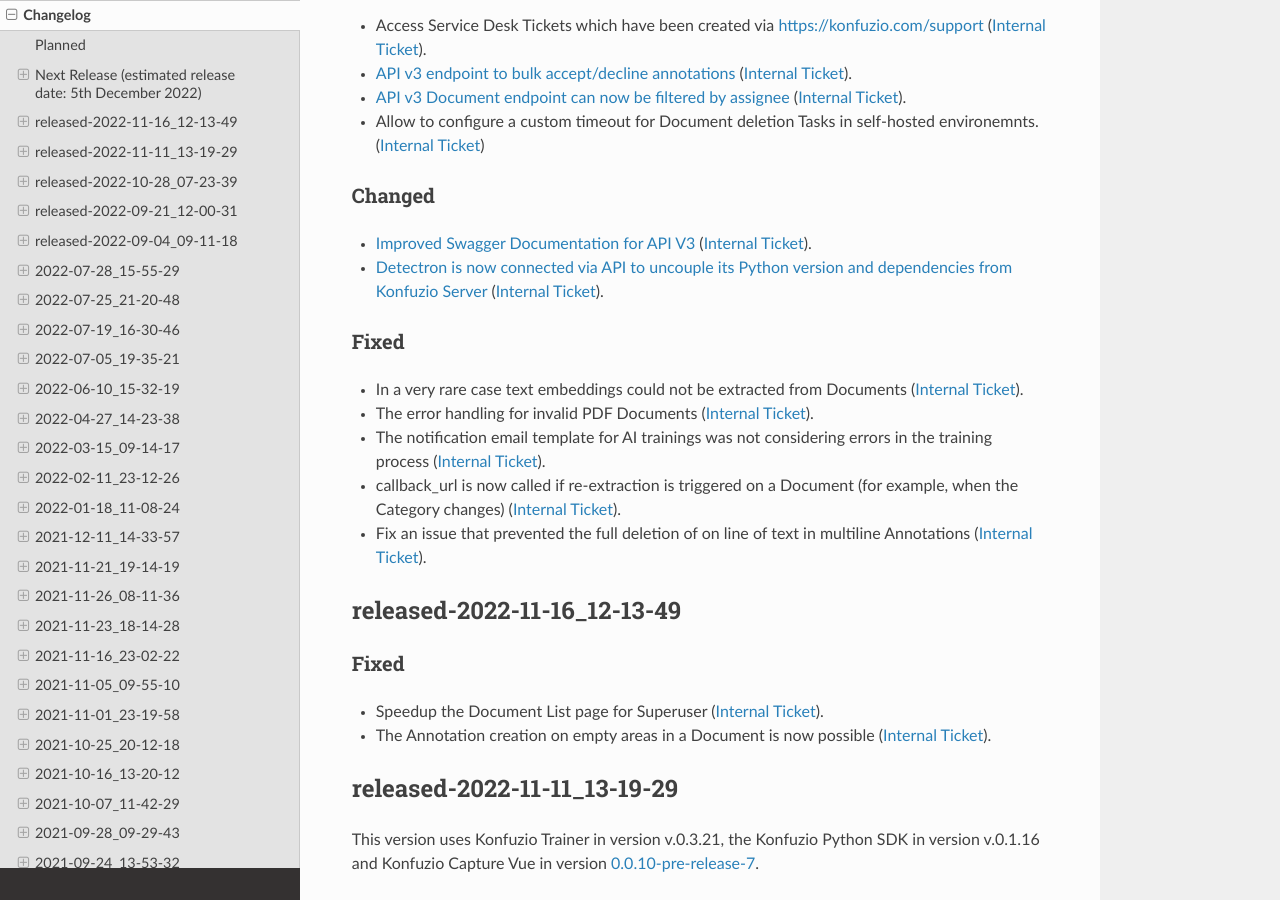
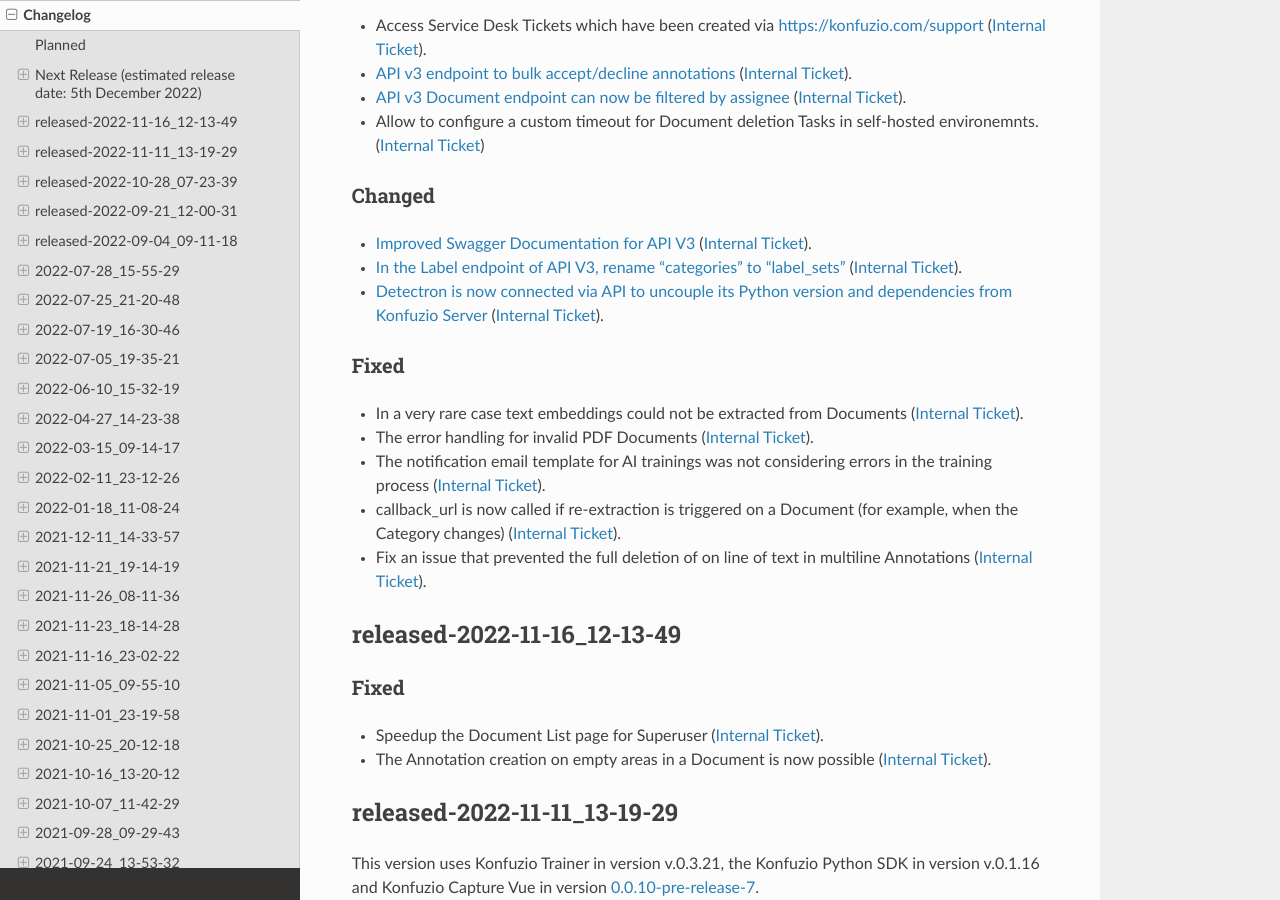
Before and after one commit to konfuzio-ai/konfuzio-sdk, a Sphinx documentation site: the page built from docs/web/changelog_app.md, in a window 1280 px wide and 900 px high, scrolled down 1100 px. Built offline with Sphinx 7.4.7 and the Read the Docs theme 2.0.0, drawn with Linux system fonts in a browser that asks for light colours.

Commit message:
Update changelog_app.md

```diff
--- a/docs/web/changelog_app.md
+++ b/docs/web/changelog_app.md
@@ -49,6 +49,7 @@
 
 ### Changed
 - [Improved Swagger Documentation for API V3](https://app.konfuzio.com/v3/swagger/) ([Internal Ticket](https://git.konfuzio.com/konfuzio/objectives/-/issues/9554)).
+- [In the Label endpoint of API V3, rename "categories" to "label_sets"](https://testing.konfuzio.com/v3/swagger/#/labels) ([Internal Ticket](https://git.konfuzio.com/konfuzio/objectives/-/issues/9972)).
 - [Detectron is now connected via API to uncouple its Python version and dependencies from Konfuzio Server](https://app.konfuzio.com/v2/swagger/#/projects/projects_docs_segmentation_retrieve) ([Internal Ticket](https://git.konfuzio.com/konfuzio/objectives/-/issues/9355)).
 
 ### Fixed
```
